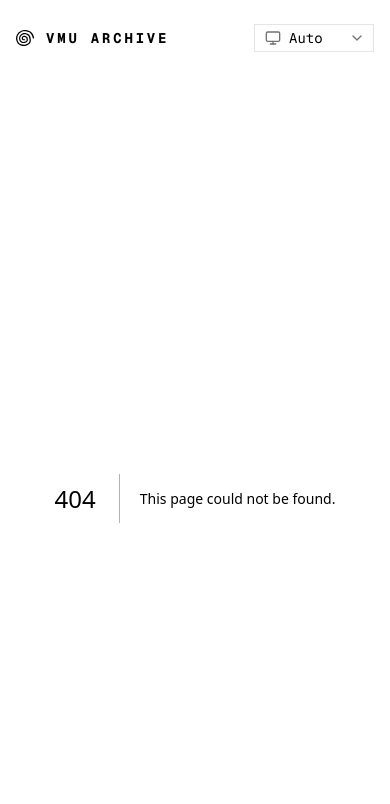
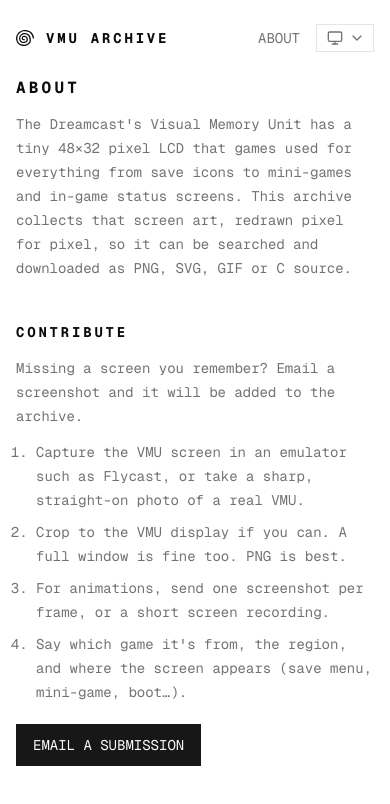
Before and after one commit to vgarmes/vmu-archive, a Next.js app: page /about in a window 390 px wide. Before the commit this address had no page. Shown: the top 804 px of the page. Built offline with nearby package versions, Linux system fonts and the light colour scheme.

Commit message:
feat: add about page and theme button on mobile

```diff
--- /dev/null
+++ b/src/app/about/page.tsx
@@ -0,0 +1,71 @@
+import type { Metadata } from 'next'
+
+export const metadata: Metadata = {
+	title: 'About',
+	description:
+		'What the VMU Archive is, and how to send in VMU screen art that is missing.'
+}
+
+/** Where submissions go. */
+const CONTACT_EMAIL = 'vgmestre@gmail.com'
+
+const SUBJECT = 'VMU Archive submission'
+const BODY = `Game:
+Region (JP / US / EU):
+Where the screen appears (save menu, mini-game, boot…):
+Animated? (yes / no):
+
+Screenshots attached.`
+
+const mailto = `mailto:${CONTACT_EMAIL}?subject=${encodeURIComponent(SUBJECT)}&body=${encodeURIComponent(BODY)}`
+
+export default function About() {
+	return (
+		<article className="flex max-w-2xl flex-col gap-10 text-sm leading-6">
+			<section className="flex flex-col gap-3">
+				<h1 className="text-base font-bold tracking-[0.2em] uppercase">
+					About
+				</h1>
+				<p className="text-muted-foreground">
+					The Dreamcast&apos;s Visual Memory Unit has a tiny 48×32 pixel LCD
+					that games used for everything from save icons to mini-games and
+					in-game status screens. This archive collects that screen art, redrawn
+					pixel for pixel, so it can be searched and downloaded as PNG, SVG, GIF
+					or C source.
+				</p>
+			</section>
+
+			<section className="flex flex-col gap-3">
+				<h2 className="font-bold tracking-[0.2em] uppercase">Contribute</h2>
+				<p className="text-muted-foreground">
+					Missing a screen you remember? Email a screenshot and it will be added
+					to the archive.
+				</p>
+				<ol className="text-muted-foreground flex list-decimal flex-col gap-2 pl-5">
+					<li>
+						Capture the VMU screen in an emulator such as Flycast, or take a
+						sharp, straight-on photo of a real VMU.
+					</li>
+					<li>
+						Crop to the VMU display if you can. A full window is fine too. PNG
+						is best.
+					</li>
+					<li>
+						For animations, send one screenshot per frame, or a short screen
+						recording.
+					</li>
+					<li>
+						Say which game it&apos;s from, the region, and where the screen
+						appears (save menu, mini-game, boot…).
+					</li>
+				</ol>
+				<a
+					href={mailto}
+					className="border-primary bg-primary text-primary-foreground hover:bg-primary/90 mt-2 self-start border px-4 py-2 uppercase"
+				>
+					Email a submission
+				</a>
+			</section>
+		</article>
+	)
+}
--- a/src/app/layout.tsx
+++ b/src/app/layout.tsx
@@ -45,7 +45,15 @@
 						<Swirl className="h-4 w-auto shrink-0" />
 						{SITE}
 					</Link>
-					<ThemeToggle />
+					<nav className="flex items-center gap-4">
+						<Link
+							href="/about"
+							className="text-muted-foreground hover:text-foreground text-sm uppercase"
+						>
+							About
+						</Link>
+						<ThemeToggle />
+					</nav>
 				</header>
 				<main className="mx-auto max-w-6xl px-4 pb-16">{children}</main>
 			</body>
--- a/src/components/ThemeToggle.tsx
+++ b/src/components/ThemeToggle.tsx
@@ -55,19 +55,13 @@
 	}
 
 	return (
-		<Select
-			items={THEMES}
-			value={theme}
-			onValueChange={v => v && choose(v)}
-		>
+		<Select items={THEMES} value={theme} onValueChange={v => v && choose(v)}>
 			{/* Blank until mounted, since the saved theme isn't known on the server. */}
-			<SelectTrigger aria-label="Theme" size="sm" className="w-30">
+			<SelectTrigger aria-label="Theme" size="sm" className="sm:w-30">
 				<SelectValue>
 					{(value: Theme | null) => {
 						const t = THEMES.find(t => t.value === value)
-						return t ? (
-							<ThemeLabel {...t} />
-						) : null
+						return t ? <ThemeLabel {...t} compact /> : null
 					}}
 				</SelectValue>
 			</SelectTrigger>
@@ -84,12 +78,18 @@
 
 function ThemeLabel({
 	label,
-	Icon
-}: Pick<(typeof THEMES)[number], 'label' | 'Icon'>) {
+	Icon,
+	compact = false
+}: Pick<(typeof THEMES)[number], 'label' | 'Icon'> & {
+	/** Icon only on small screens; the label stays readable by screen readers. */
+	compact?: boolean
+}) {
 	return (
 		<span className="flex items-center gap-2">
 			<Icon className="text-muted-foreground size-4" />
-			{label}
+			<span className={compact ? 'sr-only sm:not-sr-only' : undefined}>
+				{label}
+			</span>
 		</span>
 	)
 }
```
